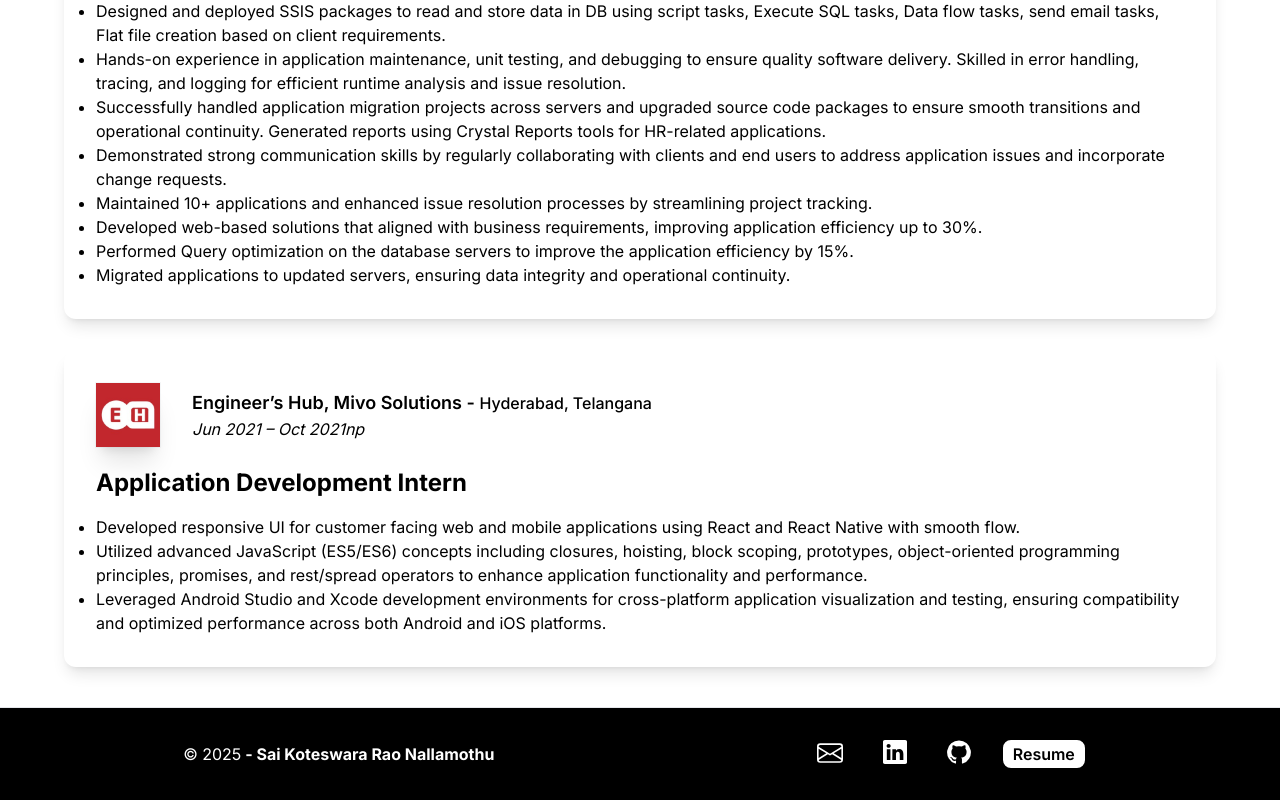
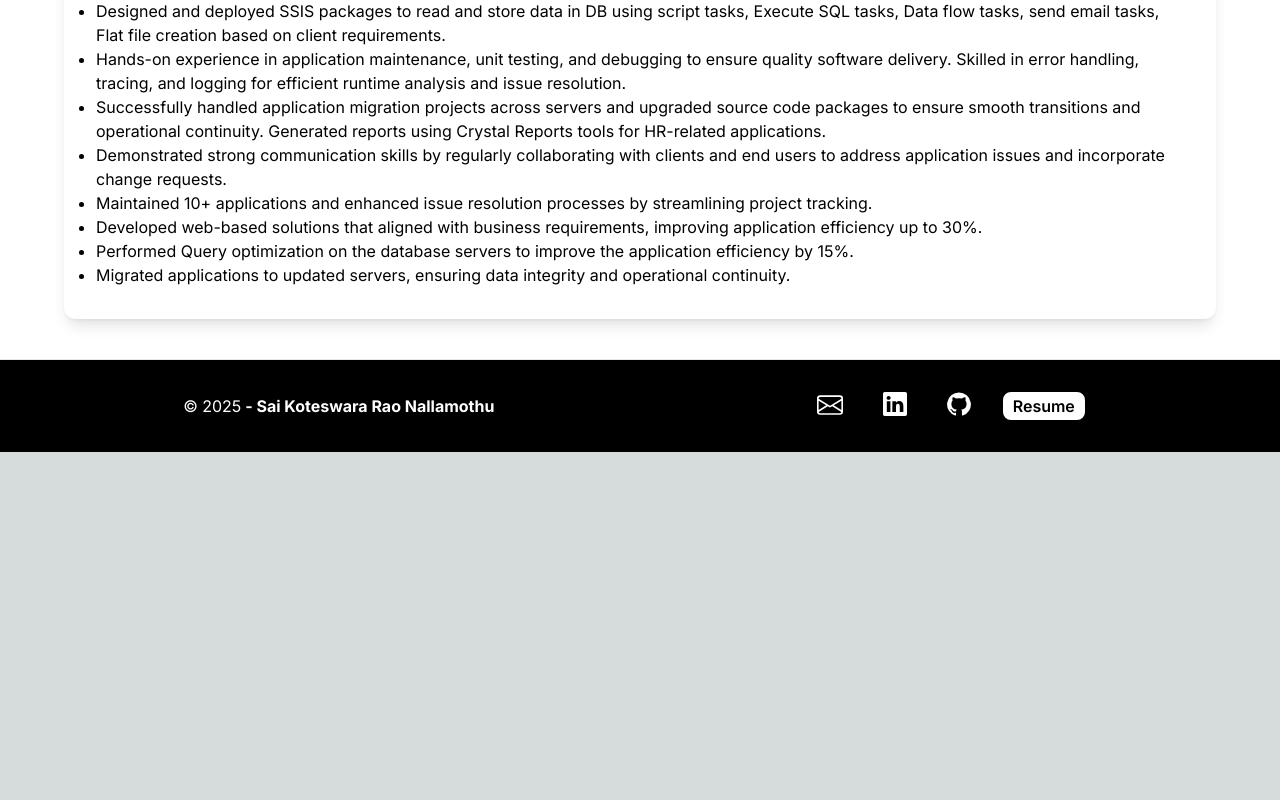
Before and after one commit to Koti2199/portifolio, a Next.js app: page /experience in a window 1280 px wide. Shown: the part 545-1345 px from the top of the page. After the commit the page ends 997 px from the top, so only its background shows below. Built offline with nearby package versions, Linux system fonts and the light colour scheme.

Commit message:
Update experience.jsx

```diff
--- a/app/experience/experience.jsx
+++ b/app/experience/experience.jsx
@@ -20,18 +20,6 @@ const experience = [
       "Migrated applications to updated servers, ensuring data integrity and operational continuity.",
     ],
     logo: "/assets/images/infy.jpg",
-  },
-  {
-    companyName: "Engineer’s Hub, Mivo Solutions",
-    title: "Application Development Intern",
-    duration: "Jun 2021 – Oct 2021np",
-    location: "Hyderabad, Telangana",
-    description: [
-      "Developed responsive UI for customer facing web and mobile applications using React and React Native with smooth flow.",
-      "Utilized advanced JavaScript (ES5/ES6) concepts including closures, hoisting, block scoping, prototypes, object-oriented programming principles, promises, and rest/spread operators to enhance application functionality and performance.",
-      "Leveraged Android Studio and Xcode development environments for cross-platform application visualization and testing, ensuring compatibility and optimized performance across both Android and iOS platforms.",
-    ],
-    logo: "/assets/images/engineershubLogo.jpeg",
   },
 ];
 
```
